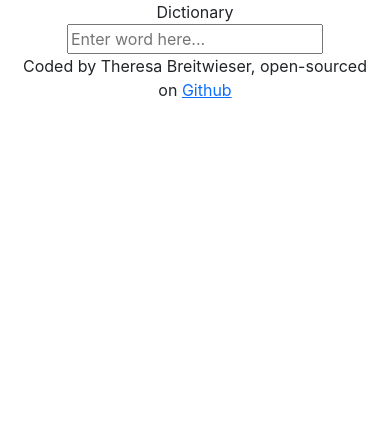
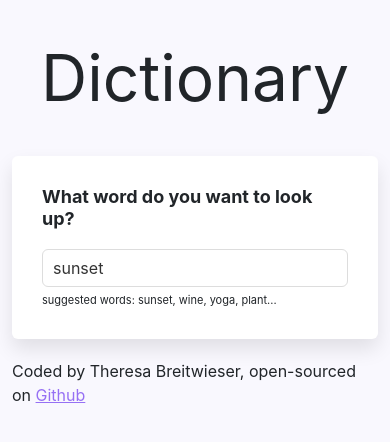
Before and after one commit to TheresaBreitwieser/dictionary-react, a React (Create React App) app: page / in a window 390 px wide. Shown: the top 442 px of the page. Built offline with nearby package versions, Linux system fonts and the light colour scheme; no server answers.

Commit message:
Synonyms, Phonetics, Styling

```diff
--- a/src/App.css
+++ b/src/App.css
@@ -1,3 +1,24 @@
-.App {
+body {
+  background: #f9f8fe;
+}
+
+a {
+  color: #9670f4;
+}
+
+.App-header {
+  margin: 30px 0;
+  font-size: 4rem;
   text-align: center;
 }
+
+.App-logo {
+  max-width: 200px;
+  display: block;
+  margin: 0 auto;
+}
+
+.App-footer {
+  text-align: center;
+  margin: 30px 0;
+}
--- a/src/App.js
+++ b/src/App.js
@@ -9,7 +9,7 @@
           Dictionary
         </header>
         <main>
-          <Dictionary />
+          <Dictionary defaultKeyword="sunset"/>
         </main>
         <footer>Coded by Theresa Breitwieser, open-sourced on <a href="https://github.com/TheresaBreitwieser/dictionary-react" target="_blank" rel="noreferrer"> Github</a></footer>
       </div>
--- /dev/null
+++ b/src/Dictionary.css
@@ -0,0 +1,26 @@
+.Dictionary h1 {
+    font-size: 18px;
+    font-weight: bold;
+    margin-bottom: 20px;
+  }
+
+  .Dictionary section {
+    background: white;
+    padding: 30px;
+    border-radius: 6px;
+    box-shadow: 0 10px 20px rgb(0 0 0 / 10%);
+    margin: 20px 0;
+  }
+
+  .Dictionary input {
+    width: 100%;
+    border-radius: 6px;
+    padding: 6px 10px;
+    color: #333;
+    border: 1px solid #ddd;
+  }
+
+  .Dictionary .hint {
+    font-size: 11px;
+    margin-top: 5px;
+  }
--- a/src/Dictionary.js
+++ b/src/Dictionary.js
@@ -1,31 +1,58 @@
 import React, { useState } from "react";
 import axios from "axios";
 import Results from "./Results";
+import "./Dictionary.css";
 
-export default function Dictionary() {
-    let [keyword, setKeyword] = useState("");
+export default function Dictionary(props) {
+    let [keyword, setKeyword] = useState(props.defaultKeyword);
     let [results, setResults] = useState(null);
+    let [loaded, setLoaded] = useState(false);
 
     function handleResponse(response) {
         setResults(response.data[0]);
       }
 
-    function search(event) {
+      function search() {
+        // documentation: https://dictionaryapi.dev/e
+        let apiUrl = `https://api.dictionaryapi.dev/api/v2/entries/en_US/${keyword}`;
+        axios.get(apiUrl).then(handleResponse);
+      }
+
+      function handleSubmit(event) {
         event.preventDefault();
-    let apiUrl = `https://api.dictionaryapi.dev/api/v2/entries/en/${keyword}`;
-    axios.get(apiUrl).then(handleResponse);
+        search();
       }
 
       function handleKeywordChange(event) {
         setKeyword(event.target.value);
       }
 
-    return(
+      function load() {
+        setLoaded(true);
+        search();
+      }
+
+      if (loaded) {
+        return (
           <div className="Dictionary">
-            <form onSubmit={search}>
-                <input type="text" placeholder="Enter word here..." onChange={handleKeywordChange}/>
+            <section>
+              <h1>What word do you want to look up?</h1>
+              <form onSubmit={handleSubmit}>
+                <input
+                  type="search"
+                  onChange={handleKeywordChange}
+                  defaultValue={props.defaultKeyword}
+                />
               </form>
-            <Results results={results}/>
+              <div className="hint">
+                suggested words: sunset, wine, yoga, plant...
+              </div>
+            </section>
+            <Results results={results} />
           </div>
         );
+      } else {
+        load();
+        return "Loading";
       }
+}
--- /dev/null
+++ b/src/Meaning.css
@@ -0,0 +1,11 @@
+.Meaning h3 {
+    font-size: 24px;
+    line-height: 1.5;
+    font-weight: bold;
+  }
+
+  .Meaning .example {
+    color: #70757a;
+    font-style: italic;
+    margin-top: 10px;
+  }
--- a/src/Meaning.js
+++ b/src/Meaning.js
@@ -1,4 +1,6 @@
 import React from "react";
+import Synonyms from "./Synonyms.js";
+import "./Meaning.css";
 
 export default function Meaning(props) {
     return(
@@ -7,12 +9,14 @@
             {props.meaning.definitions.map(function(definition, index){
                 return(
                     <div key={index}>
-                        <p>
-                            {definition.definition}
-                            <br />
-                            {definition.example}
-                        </p>
-                    </div>
+                    <p>
+                      <strong>Definition:</strong> {definition.definition}
+                      <br />
+                      <strong>Example:</strong>
+                      <em>{definition.example}</em>
+                      <Synonyms synonyms={definition.synonyms} />
+                    </p>
+                  </div>
                     )
             })}
         </div>
--- /dev/null
+++ b/src/Phonetic.css
@@ -0,0 +1,24 @@
+.Phonetic {
+    margin: 20px 0;
+  }
+
+  .Phonetic a {
+    border: 1px solid #ddd;
+    text-decoration: none;
+    padding: 8px 15px;
+    font-size: 13px;
+    margin-right: 10px;
+    font-weight: bold;
+    border-radius: 20px;
+    transition: all 150ms ease-in-out;
+  }
+
+  .Phonetic a:hover {
+    background: #9670f4;
+    color: white;
+  }
+
+  .Phonetic .text {
+    opacity: 0.5;
+    font-weight: bold;
+  }
--- /dev/null
+++ b/src/Phonetic.js
@@ -0,0 +1,14 @@
+import React from "react";
+import "./Phonetic.css";
+
+export default function Phonetic(props) {
+  console.log(props.phonetic);
+  return (
+    <div className="Phonetic">
+      <a href={props.phonetic.audio} target="_blank" rel="noreferrer">
+        Listen
+      </a>
+      <span className="text">{props.phonetic.text}</span>
+    </div>
+  );
+}
--- /dev/null
+++ b/src/Results.css
@@ -0,0 +1,5 @@
+.Results h2 {
+    font-size: 36px;
+    font-weight: bold;
+    line-height: 1.5;
+  }
--- a/src/Results.js
+++ b/src/Results.js
@@ -1,4 +1,5 @@
 import React from "react";
+import Phonetic from "./Phonetic";
 import Meaning from "./Meaning";
 
 export default function Results(props) {
@@ -6,6 +7,13 @@
         return(
         <div className="Results">
             <h2>{props.results.word}</h2>
+            {props.results.phonetics.map(function (phonetic, index) {
+                return (
+                    <div key={index}>
+                    <Phonetic phonetic={phonetic} />
+                    </div>
+                     );
+            })}
             {props.results.meanings.map(function(meaning, index) {
                 return <div key={index}>
                     <Meaning meaning={meaning}/>
--- /dev/null
+++ b/src/Synonyms.css
@@ -0,0 +1,11 @@
+.Synonyms {
+    margin: 15px 0 0;
+    padding: 0;
+  }
+
+  .Synonyms li {
+    font-size: 13px;
+    display: inline-block;
+    padding-right: 10px;
+    line-height: 1;
+  }
--- /dev/null
+++ b/src/Synonyms.js
@@ -0,0 +1,16 @@
+import React from "react";
+
+export default function Synonyms(props) {
+    if(props.synonyms){
+        return (
+            <ul className="Synonyms">
+              {props.synonyms.map(function (synonym, index) {
+                return <li key={index}>{synonym}</li>;
+              })}
+            </ul>
+          );
+    } else {
+        return null;
+    }
+
+}
```
Lines whose indentation alone changed are shown as unchanged.
